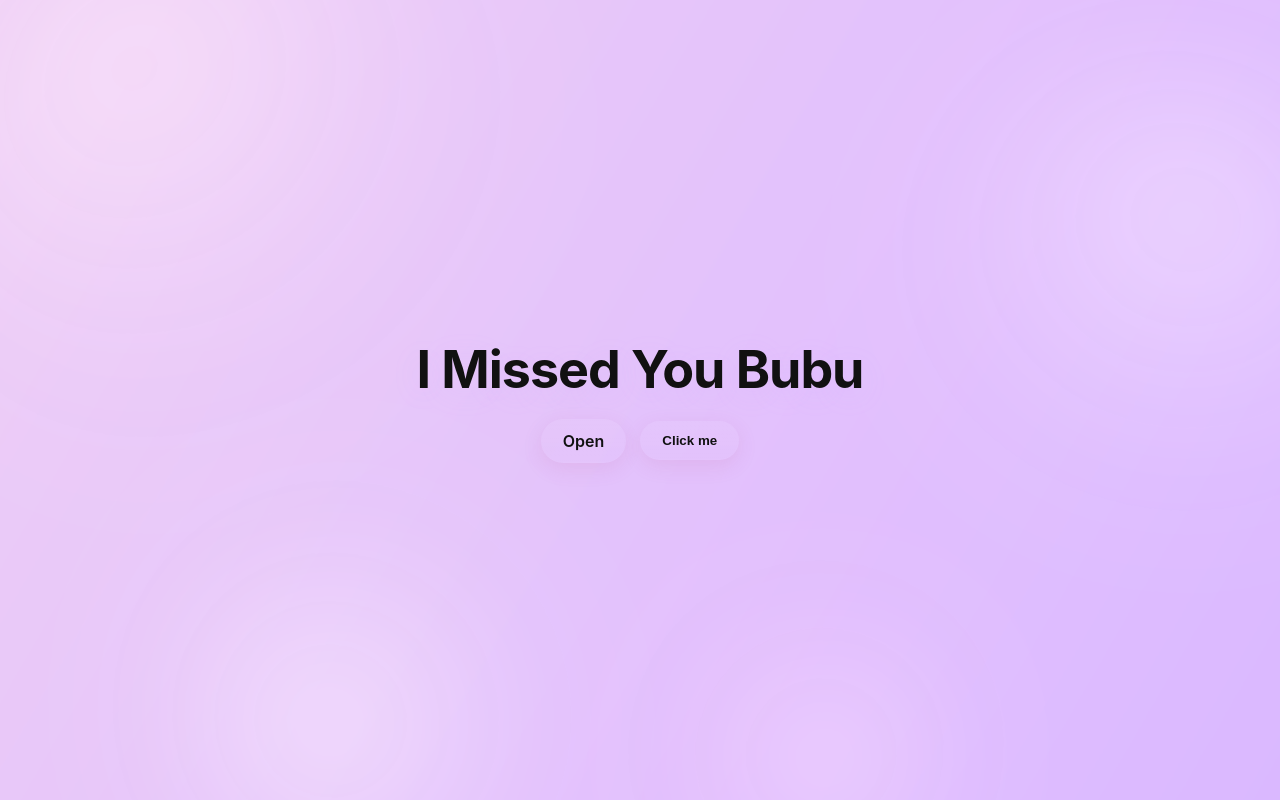
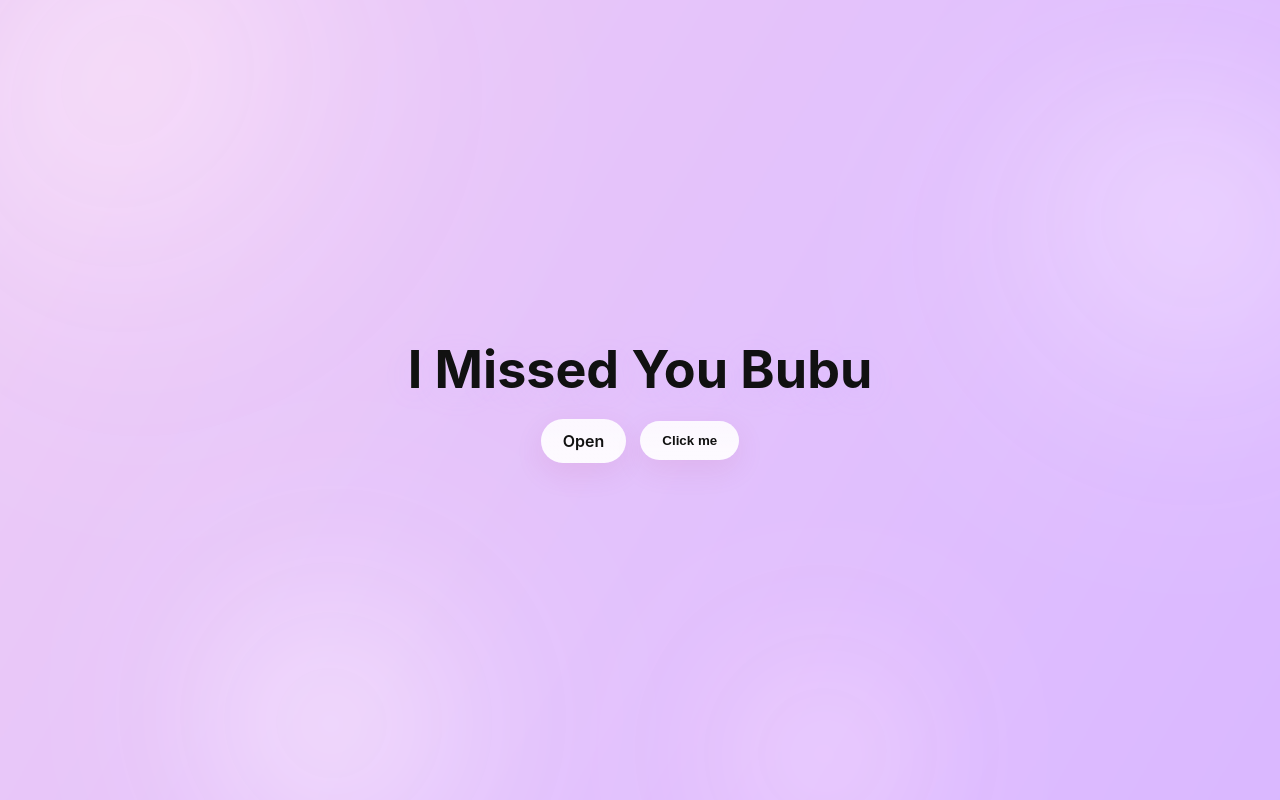
Before and after one commit to yxbudgqjdqdxq/idk22, a Next.js app: page / in a window 1280 px wide. Built offline with nearby package versions, Linux system fonts and the light colour scheme.

Commit message:
Update globals.css

```diff
--- a/styles/globals.css
+++ b/styles/globals.css
@@ -1,238 +1,176 @@
 /* styles/globals.css
-   Dreamy gradient + blurred blobs + page transitions + soft button styles
+   Dreamy animated background + blob shapes + strong button selector coverage
 */
 
-/* ------------ theme variables ------------ */
+/* Theme variables */
 :root{
   --bg-blur: 68px;
-  --blob-opacity: 0.62;
+  --blob-opacity: 0.66;
   --accent-1: #ffd1ea; /* pastel pink */
   --accent-2: #d6b3ff; /* pastel purple */
   --accent-3: #ffe8f8; /* light rose */
   --page-fade-duration: 640ms;
+  --btn-text: #111;
 }
 
-/* Keep app layout stable */
-html, body, #__next {
-  height: 100%;
-}
+/* Basic reset */
+html,body,#__next { height: 100%; }
 body {
-  margin: 0;
+  margin:0;
   font-family: -apple-system, BlinkMacSystemFont, "Segoe UI", Roboto, "Helvetica Neue", Arial;
+  -webkit-font-smoothing:antialiased;
+  -moz-osx-font-smoothing:grayscale;
   background: #fff;
   color: inherit;
-  -webkit-font-smoothing: antialiased;
-  -moz-osx-font-smoothing: grayscale;
 }
 
-/* ---------- Animated background (fixed, behind content) ---------- */
+/* ---------- BACKGROUND - fixed container ---------- */
 .animated-bg {
   position: fixed;
   inset: 0;
-  z-index: -1;
+  z-index: 0; /* behind app-content which will be z-index: 2 */
   overflow: hidden;
-  pointer-events: none;
+  pointer-events: none !important;
+  -webkit-user-select: none;
+  user-select: none;
 }
 
-/* Soft multi-stop gradient that slowly shifts */
+/* Gradient overlay */
 .gradient-overlay {
   position: absolute;
-  inset: -25%;
+  inset: -28%;
   background: linear-gradient(120deg, var(--accent-1) 0%, #f7d7f0 18%, var(--accent-2) 44%, var(--accent-3) 100%);
   background-size: 400% 400%;
   filter: blur(28px) saturate(1.05);
   transform: scale(1.02);
-  opacity: 0.95;
+  opacity: 0.96 !important;
   animation: gradientShift 32s ease-in-out infinite;
-  mix-blend-mode: color-dodge;
+  mix-blend-mode: screen;
+  will-change: background-position, filter;
 }
 
-/* Blobs: blurred radial gradients */
+/* Blobs */
 .blob {
   position: absolute;
   border-radius: 50%;
   filter: blur(var(--bg-blur)) saturate(1.05);
   mix-blend-mode: screen;
-  opacity: var(--blob-opacity);
+  opacity: var(--blob-opacity) !important;
   transform-origin: center;
+  will-change: transform, opacity;
 }
 
-/* Blob variants (positions, sizes, colors) */
-.blob-1 {
-  width: 600px;
-  height: 600px;
-  left: -8%;
-  top: -10%;
+/* Individual blobs */
+.blob-1{ width:600px;height:600px; left:-8%; top:-10%;
   background: radial-gradient(circle at 30% 30%, rgba(255,182,193,0.95), rgba(255,182,193,0.18) 42%, transparent 70%);
   animation: move1 30s ease-in-out infinite;
 }
-.blob-2 {
-  width: 480px;
-  height: 480px;
-  right: -10%;
-  top: 6%;
+.blob-2{ width:480px;height:480px; right:-10%; top:6%;
   background: radial-gradient(circle at 60% 30%, rgba(214,179,255,0.92), rgba(214,179,255,0.2) 44%, transparent 72%);
   animation: move2 34s ease-in-out infinite;
 }
-.blob-3 {
-  width: 420px;
-  height: 420px;
-  left: 12%;
-  bottom: -14%;
+.blob-3{ width:420px;height:420px; left:12%; bottom:-14%;
   background: radial-gradient(circle at 40% 60%, rgba(255,223,244,0.95), rgba(255,223,244,0.18) 44%, transparent 72%);
   animation: move3 36s ease-in-out infinite;
 }
-.blob-4 {
-  width: 320px;
-  height: 320px;
-  right: 26%;
-  bottom: -6%;
+.blob-4{ width:320px;height:320px; right:26%; bottom:-6%;
   background: radial-gradient(circle at 60% 60%, rgba(255,196,230,0.9), rgba(199,21,133,0.16) 46%, transparent 75%);
   animation: move4 28s ease-in-out infinite;
 }
 
-/* Gradient shift keyframes */
+/* keyframes */
 @keyframes gradientShift {
   0% { background-position: 0% 50%; filter: blur(26px) saturate(1); }
   33% { background-position: 50% 30%; filter: blur(30px) saturate(1.06); }
   66% { background-position: 100% 60%; filter: blur(26px) saturate(1.08); }
   100% { background-position: 0% 50%; filter: blur(26px) saturate(1); }
 }
+@keyframes move1{ 0%{transform:translate(0,0) scale(1)} 25%{transform:translate(48px,-32px) scale(1.04)} 50%{transform:translate(0,-86px) scale(1)} 75%{transform:translate(-36px,-18px) scale(.98)} 100%{transform:translate(0,0) scale(1)} }
+@keyframes move2{ 0%{transform:translate(0,0) scale(1)} 25%{transform:translate(-30px,30px) scale(1.02)} 50%{transform:translate(16px,66px) scale(1)} 75%{transform:translate(36px,10px) scale(.98)} 100%{transform:translate(0,0) scale(1)} }
+@keyframes move3{ 0%{transform:translate(0,0) scale(1)} 33%{transform:translate(18px,-44px) scale(1.03)} 66%{transform:translate(-28px,-22px) scale(1)} 100%{transform:translate(0,0) scale(1)} }
+@keyframes move4{ 0%{transform:translate(0,0) scale(1)} 25%{transform:translate(8px,40px) scale(1.02)} 50%{transform:translate(-16px,-30px) scale(1)} 100%{transform:translate(0,0) scale(1)} }
 
-/* Blob movement keyframes (slow and looped) */
-@keyframes move1 {
-  0%   { transform: translate(0,0) scale(1) rotate(0deg); }
-  25%  { transform: translate(48px, -32px) scale(1.04) rotate(6deg); }
-  50%  { transform: translate(0, -86px) scale(1) rotate(0deg); }
-  75%  { transform: translate(-36px, -18px) scale(0.98) rotate(-6deg); }
-  100% { transform: translate(0,0) scale(1) rotate(0deg); }
-}
-@keyframes move2 {
-  0%   { transform: translate(0,0) scale(1) rotate(0deg); }
-  25%  { transform: translate(-30px, 30px) scale(1.02) rotate(-4deg); }
-  50%  { transform: translate(16px, 66px) scale(1) rotate(2deg); }
-  75%  { transform: translate(36px, 10px) scale(0.98) rotate(3deg); }
-  100% { transform: translate(0,0) scale(1) rotate(0deg); }
-}
-@keyframes move3 {
-  0%   { transform: translate(0,0) scale(1) rotate(0deg); }
-  33%  { transform: translate(18px, -44px) scale(1.03) rotate(6deg); }
-  66%  { transform: translate(-28px, -22px) scale(1) rotate(-3deg); }
-  100% { transform: translate(0,0) scale(1) rotate(0deg); }
-}
-@keyframes move4 {
-  0%   { transform: translate(0,0) scale(1) rotate(0deg); }
-  25%  { transform: translate(8px, 40px) scale(1.02) rotate(3deg); }
-  50%  { transform: translate(-16px, -30px) scale(1) rotate(-4deg); }
-  100% { transform: translate(0,0) scale(1) rotate(0deg); }
-}
+/* ---------- Ensure app content sits above background ---------- */
+.app-content { position: relative; z-index: 2 !important; }
 
-/* Ensure app content is above background */
-.app-content {
-  position: relative;
-  z-index: 1;
-}
-
-/* Page transition: fade + slight upward slide on mount */
+/* Page transition wrapper */
 .page-wrapper {
   will-change: opacity, transform;
   animation: pageFadeSlide var(--page-fade-duration) cubic-bezier(.2,.85,.32,1) both;
 }
-@keyframes pageFadeSlide {
-  from { opacity: 0; transform: translateY(10px); }
-  to   { opacity: 1; transform: translateY(0); }
+@keyframes pageFadeSlide { from{opacity:0; transform:translateY(10px)} to{opacity:1; transform:translateY(0)} }
+
+/* ========================= Button styles (catch-all selectors) ========================= */
+/* We target common button classes and element types to ensure existing buttons become 'cute' without changing JS */
+button,
+button[type="button"],
+.btn,
+.btn-primary,
+.button,
+a.button,
+a.btn,
+a.cta,
+a.cute-btn,
+.cute-btn {
+  display:inline-flex;
+  align-items:center;
+  justify-content:center;
+  gap:10px;
+  padding: 12px 22px !important;
+  border-radius: 999px !important; /* capsule */
+  border: none !important;
+  font-weight:600;
+  cursor:pointer;
+  text-decoration:none !important;
+  color: var(--btn-text) !important;
+  background: linear-gradient(180deg, rgba(255,255,255,0.88), rgba(255,255,255,0.92)) !important;
+  box-shadow: 0 10px 28px rgba(189,83,140,0.12) !important;
+  transition: transform 160ms ease, box-shadow 160ms ease !important;
+  backdrop-filter: blur(6px) saturate(1.03);
 }
 
-/* ===================== Button styling: soft, rounded, non-rectangular ===================== */
-/* Apply to general button and <a> elements styled as buttons.
-   To opt in a particular button, add class="cute-btn" or update your existing button markup.
-*/
-.cute-btn,
-button,
-button[type="button"],
-a.cute-btn,
-a.button-like {
-  display: inline-flex;
-  align-items: center;
-  justify-content: center;
-  gap: 10px;
-  padding: 12px 22px;
-  border-radius: 999px; /* pill / capsule */
-  border: 1px solid rgba(255,255,255,0.18);
-  background: linear-gradient(180deg, rgba(255,255,255,0.06), rgba(255,255,255,0.02));
-  backdrop-filter: blur(6px) saturate(1.03);
-  box-shadow: 0 6px 20px rgba(189, 83, 140, 0.12), inset 0 -1px 0 rgba(255,255,255,0.02);
-  color: #111;
-  cursor: pointer;
-  text-decoration: none;
-  transition: transform 180ms ease, box-shadow 160ms ease;
-  font-weight: 600;
-  -webkit-tap-highlight-color: transparent;
-  border: none;
+/* Colored accent for primary CTA variants (if your HTML uses .primary or .btn-primary) */
+.btn-primary, .primary, button.primary, a.primary {
+  background: linear-gradient(90deg, rgba(214,179,255,1), rgba(255,182,193,1)) !important;
+  color: #fff !important;
+  box-shadow: 0 14px 36px rgba(214,179,255,0.18) !important;
 }
 
-/* Soft hover/press states */
-.cute-btn:hover,
-button:hover,
-a.cute-btn:hover {
-  transform: translateY(-3px);
-  box-shadow: 0 12px 30px rgba(189,83,140,0.14);
+/* Hover/active states */
+button:hover, .btn:hover, a:hover, .cute-btn:hover { transform: translateY(-3px) !important; }
+button:active, .btn:active, a:active { transform: translateY(0) !important; opacity: 0.96 !important; }
+
+/* Fallback: if a specific selector is used, add this class to target that specific node */
+.cute-btn { padding: 12px 22px !important; border-radius: 999px !important; }
+
+/* ========== Hero centering helper ========== */
+.hero-center {
+  min-height: calc(100vh - 0px);
+  display:flex;
+  align-items:center;
+  justify-content:center;
+  flex-direction:column;
+  text-align:center;
+  gap:18px;
+  padding:28px;
+  box-sizing:border-box;
+  z-index: 3;
 }
-.cute-btn:active,
-button:active,
-a.cute-btn:active {
-  transform: translateY(0);
-  box-shadow: 0 6px 18px rgba(189,83,140,0.08);
-  opacity: 0.98;
-}
-
-/* If you need an outlined variant */
-.cute-btn.outline {
-  background: transparent;
-  border: 1px solid rgba(255,255,255,0.12);
-  color: #fff;
-}
-
-/* ===================== Homepage hero centering helper ===================== */
-/* Use this on the homepage wrapper that contains the "I Missed You Bubu" title */
-.hero-center {
-  min-height: calc(100vh - 0px); /* full viewport height */
-  display: flex;
-  align-items: center;
-  justify-content: center;
-  flex-direction: column;
-  text-align: center;
-  gap: 18px;
-  padding: 28px;
-  box-sizing: border-box;
-  z-index: 2; /* above background */
-}
-
-/* Title style — preserve your existing font sizes, but center it and add soft glow */
 .hero-center h1 {
-  margin: 0;
+  margin:0;
   font-size: clamp(28px, 6vw, 52px);
-  letter-spacing: -0.02em;
   color: #111;
   text-shadow: 0 6px 30px rgba(214,179,255,0.12);
 }
 
-/* small helper: ensure text and buttons remain visible on smaller screens */
-@media (max-width: 640px) {
-  .hero-center { padding: 18px; gap: 14px; }
+/* mobile tweaks */
+@media (max-width:640px) {
+  .hero-center { padding:18px; gap:14px; }
   .hero-center h1 { font-size: clamp(24px, 7.5vw, 40px); }
-  .cute-btn { padding: 10px 18px; }
 }
 
-/* Keep focus outlines visible */
-:focus {
-  outline-offset: 3px;
-  outline: 2px solid rgba(214,179,255,0.45);
-  outline-style: auto;
-}
+/* Focus styles */
+:focus { outline-offset: 3px; outline: 2px solid rgba(214,179,255,0.45); }
 
-/* Safety: ensure background never blocks clicks (extra) */
-.animated-bg,
-.animated-bg * {
-  pointer-events: none !important;
-}
+/* Make absolutely sure animated-bg never blocks interaction */
+.animated-bg, .animated-bg * { pointer-events: none !important; user-select: none; }
```
